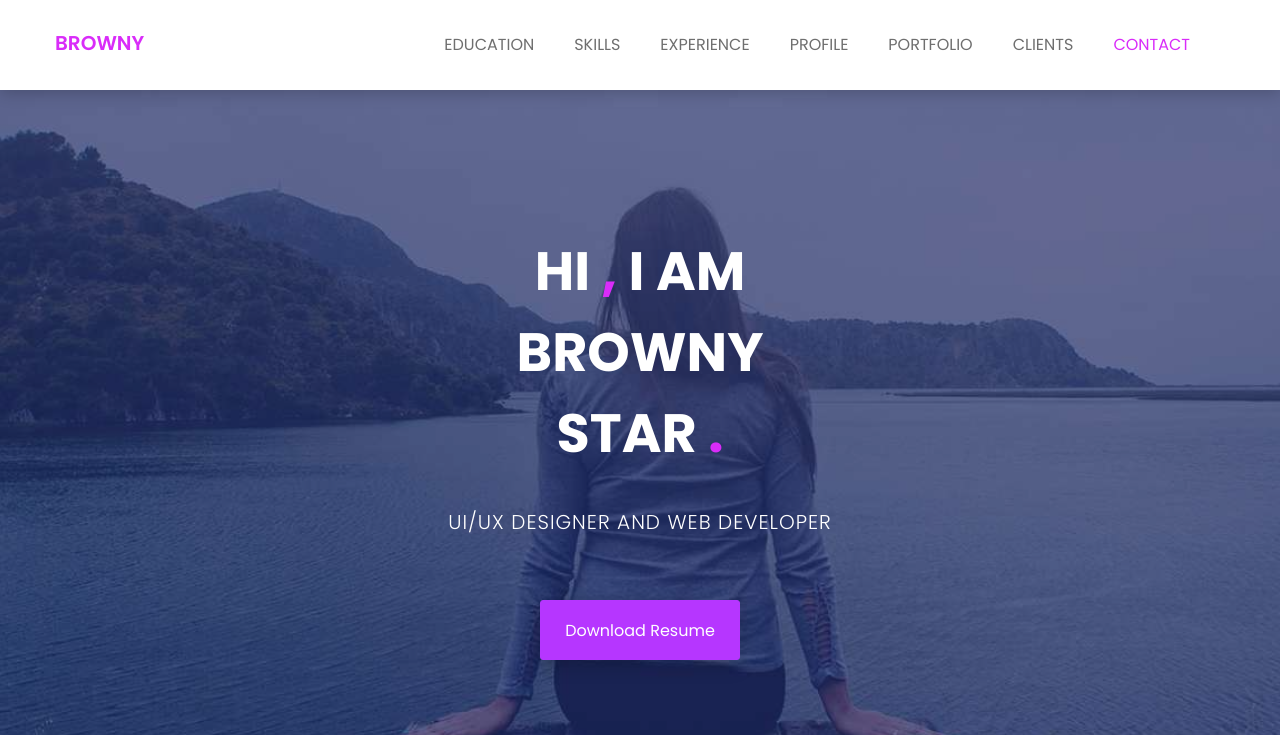
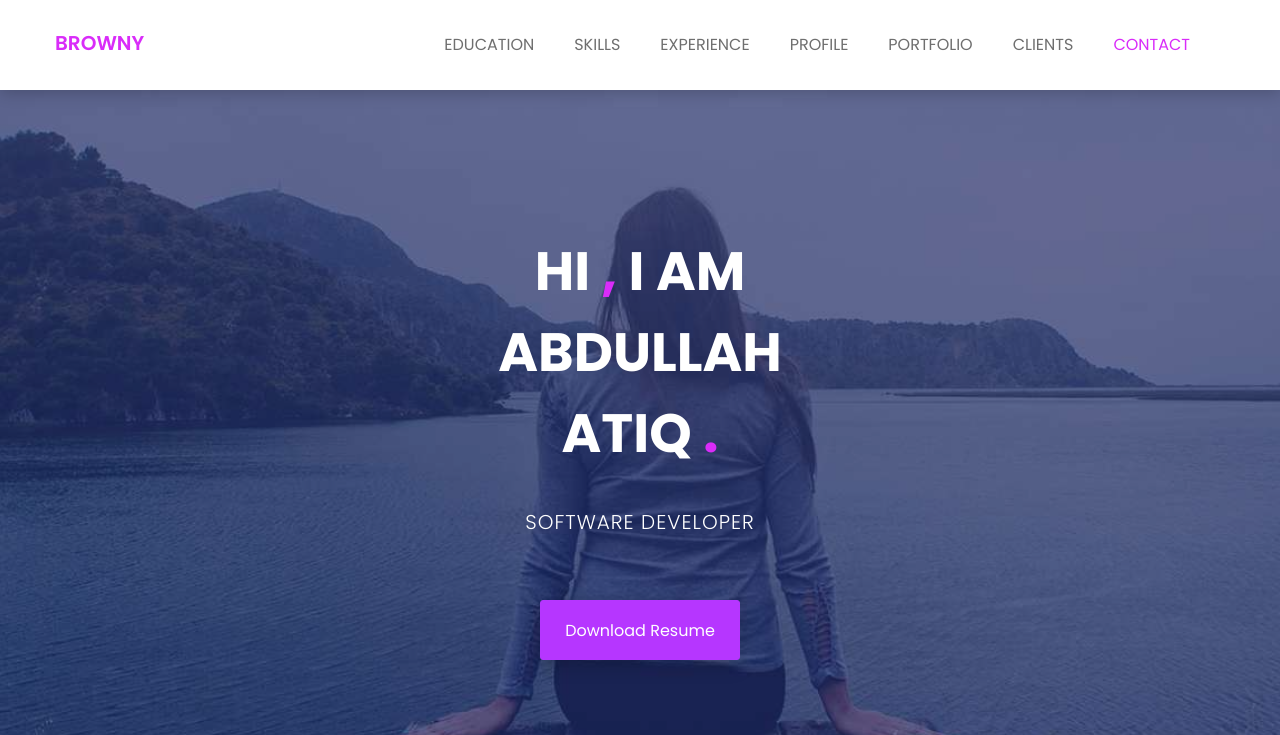
Before and after one commit to abd-webdev/abd-webdev.github.io, a plain HTML site: page index.html in a window 1280 px wide. Shown: the top 735 px of the page. Drawn offline with nearby package versions, Linux system fonts and the light colour scheme.

Commit message:
Changing name title

```diff
--- a/index.html
+++ b/index.html
@@ -12,7 +12,7 @@
 		<link href="https://fonts.googleapis.com/css?family=Poppins:100,200,300,400,500,600,700,800,900&amp;subset=devanagari,latin-ext" rel="stylesheet">
 
         <!-- title of site -->
-        <title>Browny</title>
+        <title>Abdullah Atiq</title>
 
         <!-- For favicon png -->
 		<link rel="shortcut icon" type="image/icon" href="assets/logo/favicon.png"/>
@@ -103,8 +103,8 @@
 				<div class="row">
 					<div class="col-md-12 text-center">
 						<div class="header-text">
-							<h2>hi <span>,</span> i am <br> browny <br> star <span>.</span>   </h2>
-							<p>ui/ux designer and web developer</p>
+							<h2>hi <span>,</span> i am <br> Abdullah <br> Atiq <span>.</span>   </h2>
+							<p>Software developer</p>
 							<a href="assets/download/browney.txt" download>download resume</a>
 						</div><!--/.header-text-->
 					</div><!--/.col-->
```
